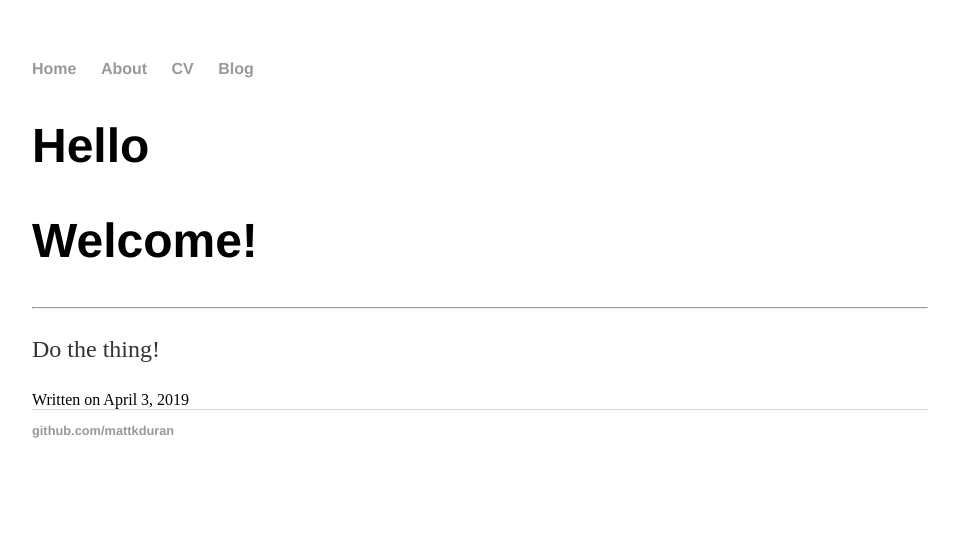
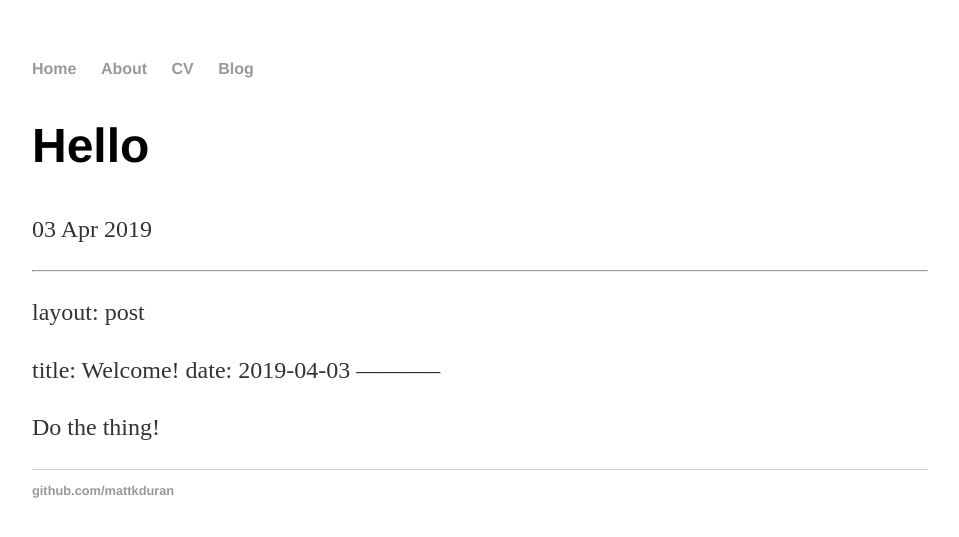
Before and after one commit to mattkduran/mattkduran.github.io, a Jekyll site: the page built from _posts/en/2019-04-03-Hello.md, in a window 1280 px wide. Shown: the top 537 px of the page, without its empty margins (160-1119 px from the left). Built offline with Jekyll 4.4.1, drawn with Linux system fonts in a browser that asks for light colours; our own code applies the rules of GitHub Pages for plain Markdown files.

Commit message:
Trying these post things again

```diff
--- a/_layouts/post.html
+++ b/_layouts/post.html
@@ -4,13 +4,10 @@ layout: default
 
 <article class="post">
   <h1>{{ page.title }}</h1>
+  <p class="meta">{{ page.date | date_to_string }}</p>
 
-  <div class="entry">
+  <div class="post">
     {{ content }}
   </div>
 
-  <div class="date">
-    Written on {{ page.date | date: "%B %e, %Y" }}
-  </div>
-
 </article>
--- a/_posts/en/2019-04-03-Hello.md
+++ b/_posts/en/2019-04-03-Hello.md
@@ -1,4 +1,8 @@
-# Welcome!
+---
+layout: post
+
+title:  Welcome!
+date: 2019-04-03
 -----------
 
 Do the thing!
```
